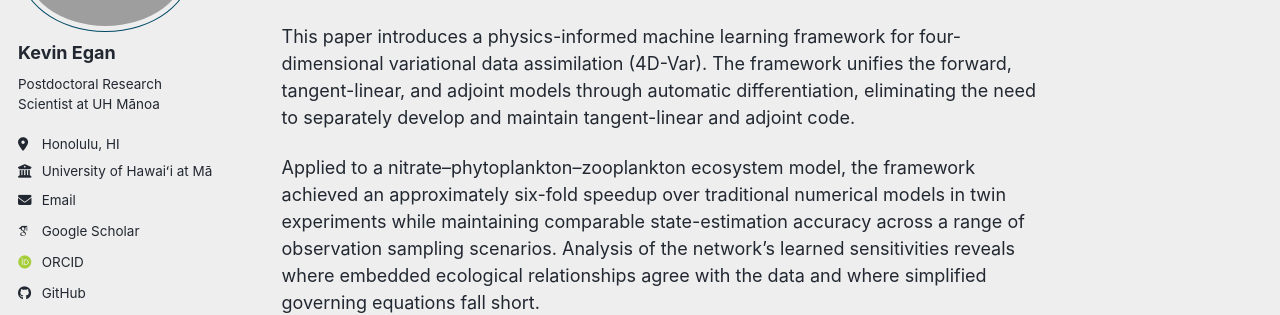
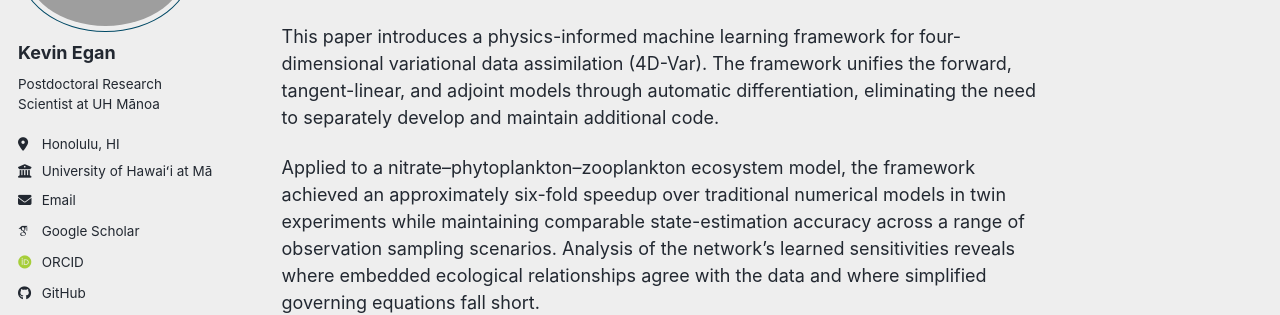
Before and after one commit to kevinegan31/kevinegan31.github.io, a Jekyll site: the page built from _publications/2026-09-10-james-pi-npz.md, in a window 1280 px wide and 1180 px high. Shown: the part 201-516 px from the top of the window. Built offline with Jekyll 4.4.1, drawn with Linux system fonts in a browser that asks for light colours; some web fonts are replaced; a script bundle is joined from its source files by our own code; library files that are not in the unit come from our copies.

Commit message:
Revise description for clarity by replacing "tangent-linear and adjoint code" with "additional code"

```diff
--- a/_publications/2026-09-10-james-pi-npz.md
+++ b/_publications/2026-09-10-james-pi-npz.md
@@ -10,7 +10,7 @@ paperurl: 'https://doi.org/10.1029/2025MS005619'
 citation: 'Egan, K. & Powell, B. (2026). "Physics-Informed Neural Networks as Differentiable Surrogates for 4D-Variational Data Assimilation." <i>Journal of Advances in Modeling Earth Systems</i>.'
 ---
 
-This paper introduces a physics-informed machine learning framework for four-dimensional variational data assimilation (4D-Var). The framework unifies the forward, tangent-linear, and adjoint models through automatic differentiation, eliminating the need to separately develop and maintain tangent-linear and adjoint code.
+This paper introduces a physics-informed machine learning framework for four-dimensional variational data assimilation (4D-Var). The framework unifies the forward, tangent-linear, and adjoint models through automatic differentiation, eliminating the need to separately develop and maintain additional code.
 
 Applied to a nitrate–phytoplankton–zooplankton ecosystem model, the framework achieved an approximately six-fold speedup over traditional numerical models in twin experiments while maintaining comparable state-estimation accuracy across a range of observation sampling scenarios. Analysis of the network's learned sensitivities reveals where embedded ecological relationships agree with the data and where simplified governing equations fall short.
 
```
